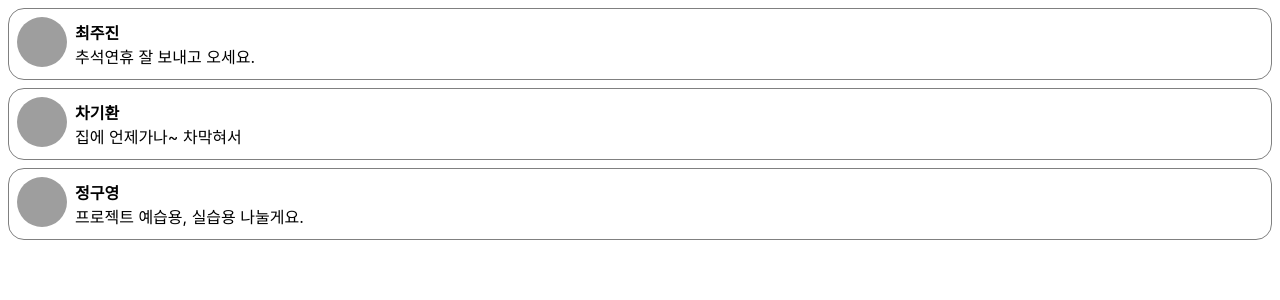
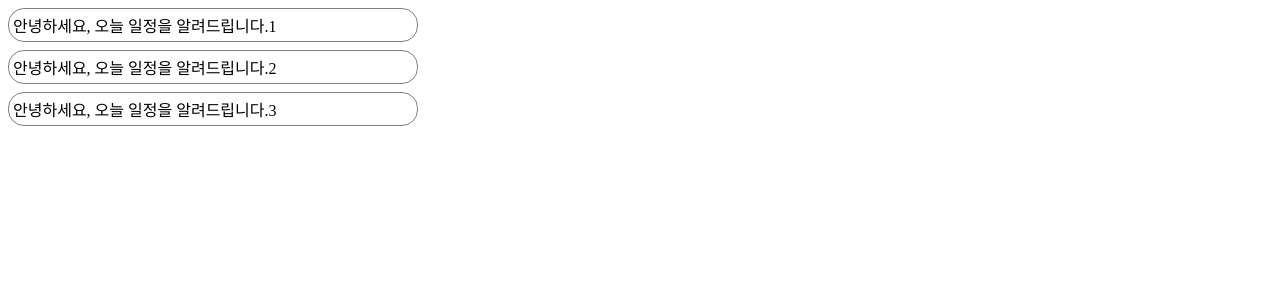
Before and after one commit to B612-jujin/ReactProjects2024, a React (Create React App) app: page / in a window 1280 px wide. Shown: the top 300 px of the page. Built offline with nearby package versions, Linux system fonts and the light colour scheme; grey boxes are pictures that could not be loaded.

Commit message:
React chp6 State

```diff
--- /dev/null
+++ b/src/chp06/Notification.css
@@ -0,0 +1,16 @@
+
+.wrapper{
+    margin: 8px;
+    padding: 4px;
+    width: 400px;
+    display: flex;
+    flex-direction: row;
+    border: 1px solid gray;
+    border-radius: 16px;
+}
+
+.messageText{
+    color: black;
+    font-size: 16px;
+    font-family: "쿠키체";
+}
--- /dev/null
+++ b/src/chp06/Notification.jsx
@@ -0,0 +1,23 @@
+import React from "react";
+
+
+
+
+class Notification extends React.Component{
+    constructor(props) {
+        super(props);//Component 가 생성 될 때 props 를 전달받을 수 있는 매개변수를 갖는 생성자가 호출된다.
+
+        this.state = {};
+    }
+    render(){
+        return(
+            <div className={"wrapper"}>
+                <span className={"messageText"}>
+                    {this.props.message}
+                </span>
+            </div>
+        );
+    }
+}
+
+export default Notification;
--- /dev/null
+++ b/src/chp06/NotificationList.jsx
@@ -0,0 +1,60 @@
+import React from "react";
+import Notification from "./Notification";
+
+const reservedNotifications = [
+    {
+        message:"안녕하세요, 오늘 일정을 알려드립니다.1",
+    },
+    {
+        message:"안녕하세요, 오늘 일정을 알려드립니다.2",
+    },
+    {
+        message:"안녕하세요, 오늘 일정을 알려드립니다.3",
+    },
+];
+
+var timer;
+
+class NotificationList extends React.Component{
+    constructor(props) {
+        super(props);
+
+        this.state={
+            notifications: [],
+        };
+    }
+
+    componentDidMount() {
+        const { notifications } = this.state;
+        timer = setInterval(()=> {
+
+            if (notifications.length < reservedNotifications.length) {
+                const index = notifications.length;
+                notifications.push(reservedNotifications[index]);
+                this.setState({
+                    notifications:notifications,
+                });
+            }else {
+                clearInterval(timer);
+            }
+        }, 1000);
+    }
+
+    componentWillUnmount() {
+        if (timer){
+            clearInterval(timer);
+        }
+    }
+
+    render() {
+        return(
+            <div>
+                {this.state.notifications.map((notification) => {
+                    return <Notification message ={notification.message} />;
+                })}
+            </div>
+        );
+    }
+}
+
+export default NotificationList;
--- a/src/index.js
+++ b/src/index.js
@@ -1,20 +1,20 @@
 import React from 'react';
 import ReactDOM from 'react-dom/client';
 import './index.css';
-import './chp04/Button.css'
-// import 'chp03/Book.css'
+import './chp06/Notification.css'
 import App from './App';
 import reportWebVitals from './reportWebVitals';
 
 import Library from "./chp03/Library";
 import Clock from "./chp04/Clock";
 import CommentList from "./chp05/CommentList";
+import NotificationList from "./chp06/NotificationList";
 
 // setInterval(()=>1000);
 const root = ReactDOM.createRoot(document.getElementById('root'));
 root.render(
     <React.StrictMode>
-        <CommentList />
+        <NotificationList/>
     </React.StrictMode>
 );
 
```
